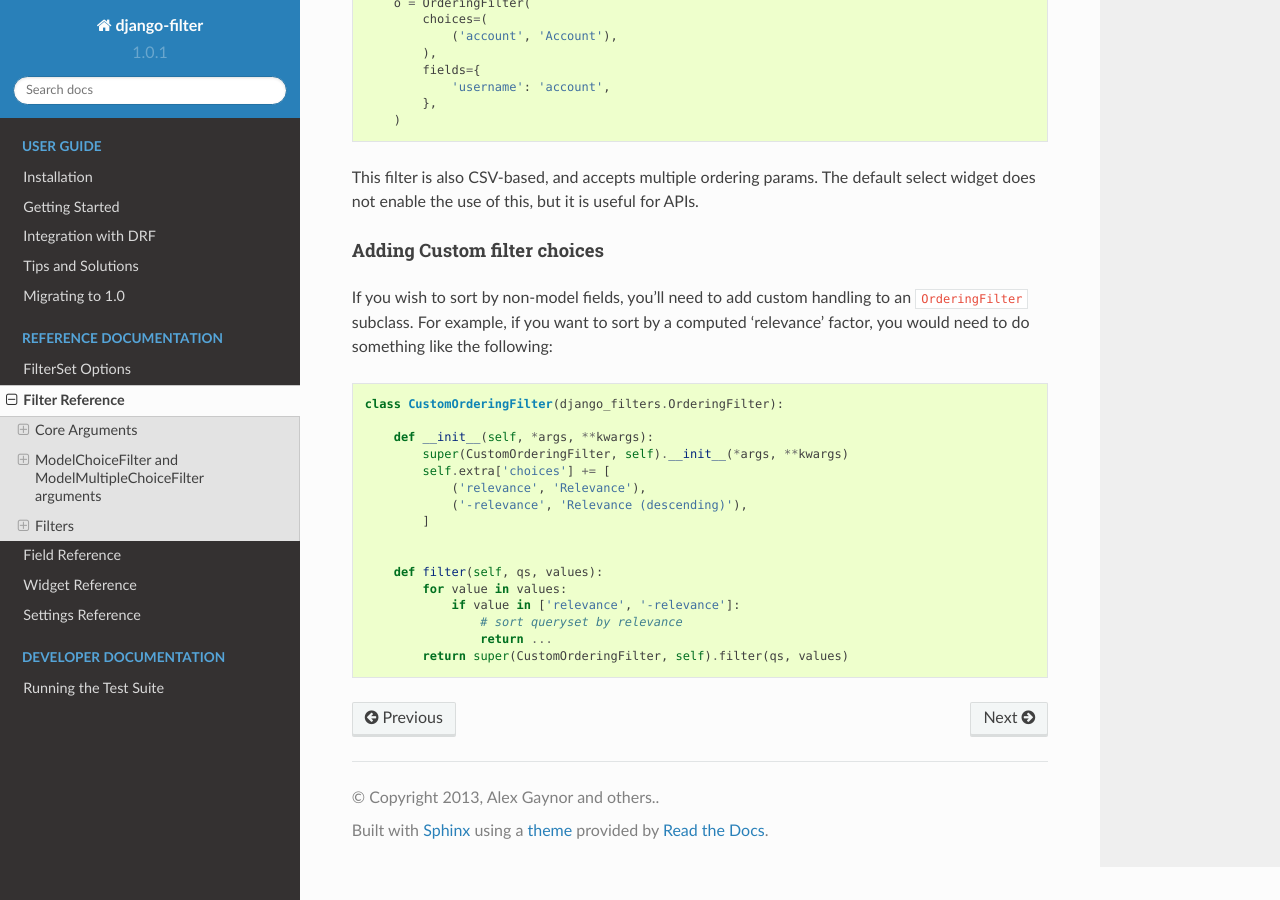
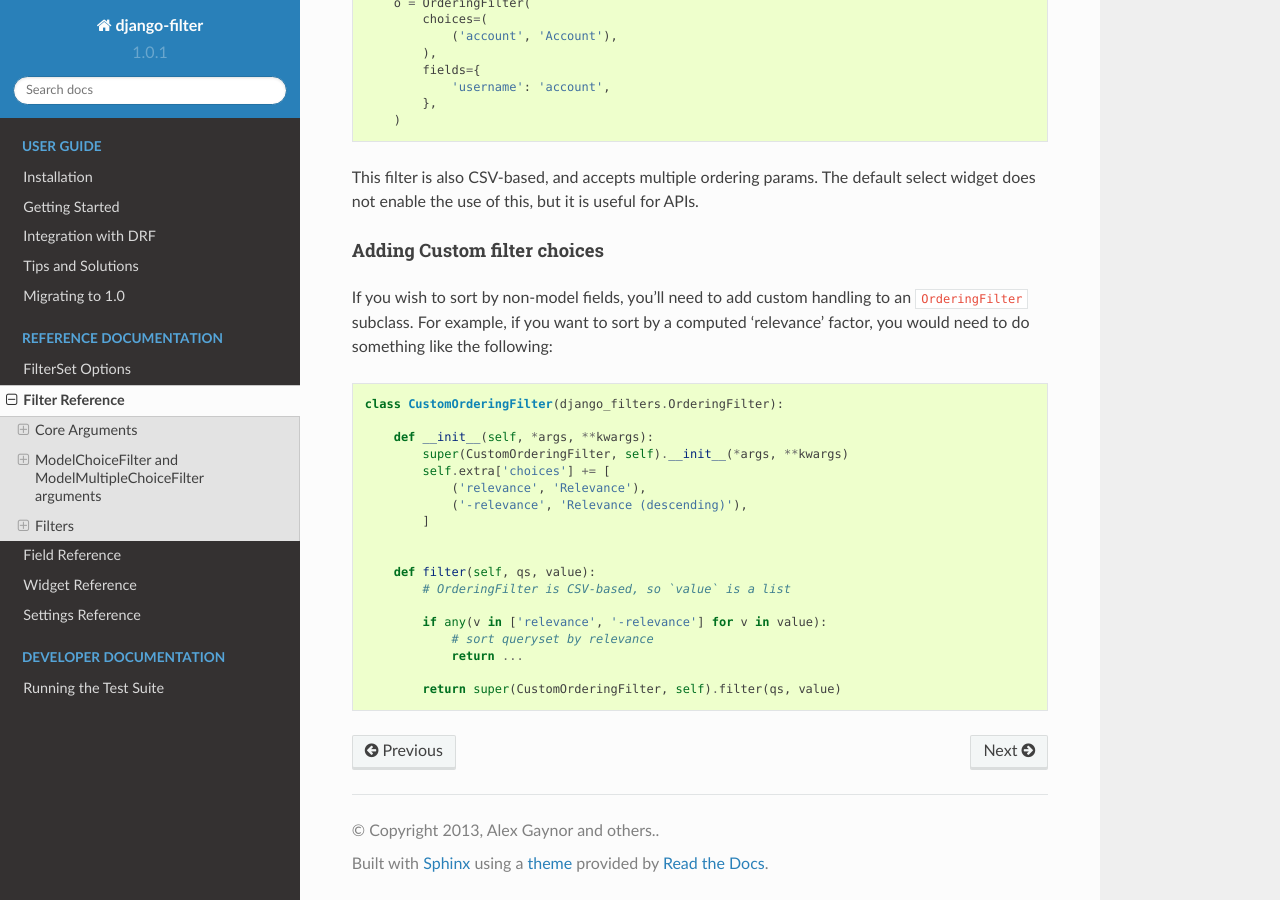
Before and after one commit to carltongibson/django-filter, a Sphinx documentation site: the page built from docs/ref/filters.txt, in a window 1280 px wide and 900 px high, scrolled down 13699 px. Built offline with Sphinx 7.4.7 and the Read the Docs theme 2.0.0, drawn with Linux system fonts in a browser that asks for light colours.

Commit message:
Improve `CustomOrderingFilter` example in docs

```diff
--- a/docs/ref/filters.txt
+++ b/docs/ref/filters.txt
@@ -763,9 +763,11 @@ If you wish to sort by non-model fields, you'll need to add custom handling to a
             ]
 
 
-        def filter(self, qs, values):
-            for value in values:
-                if value in ['relevance', '-relevance']:
-                    # sort queryset by relevance
-                    return ...
-            return super(CustomOrderingFilter, self).filter(qs, values)
+        def filter(self, qs, value):
+            # OrderingFilter is CSV-based, so `value` is a list
+
+            if any(v in ['relevance', '-relevance'] for v in value):
+                # sort queryset by relevance
+                return ...
+
+            return super(CustomOrderingFilter, self).filter(qs, value)
```
